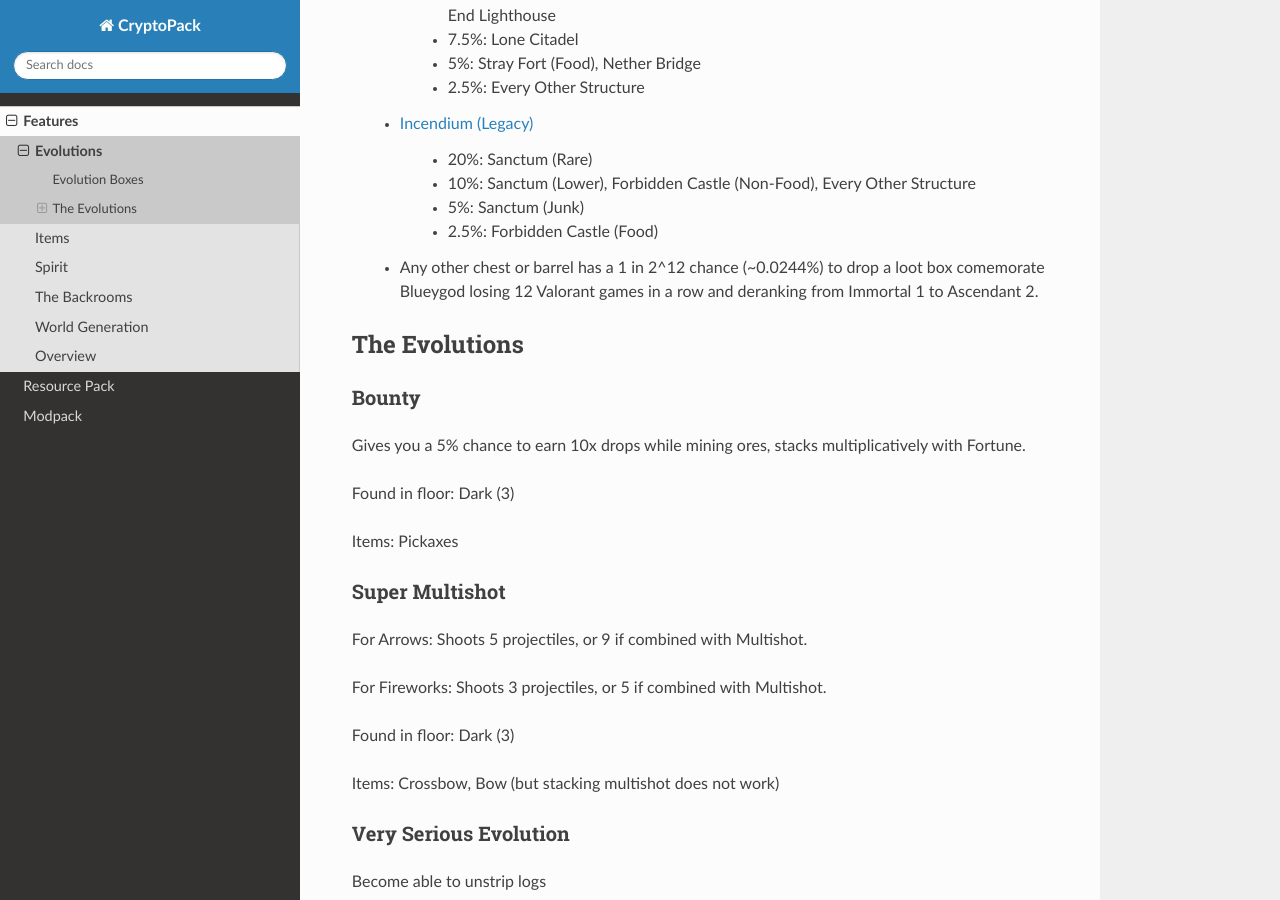
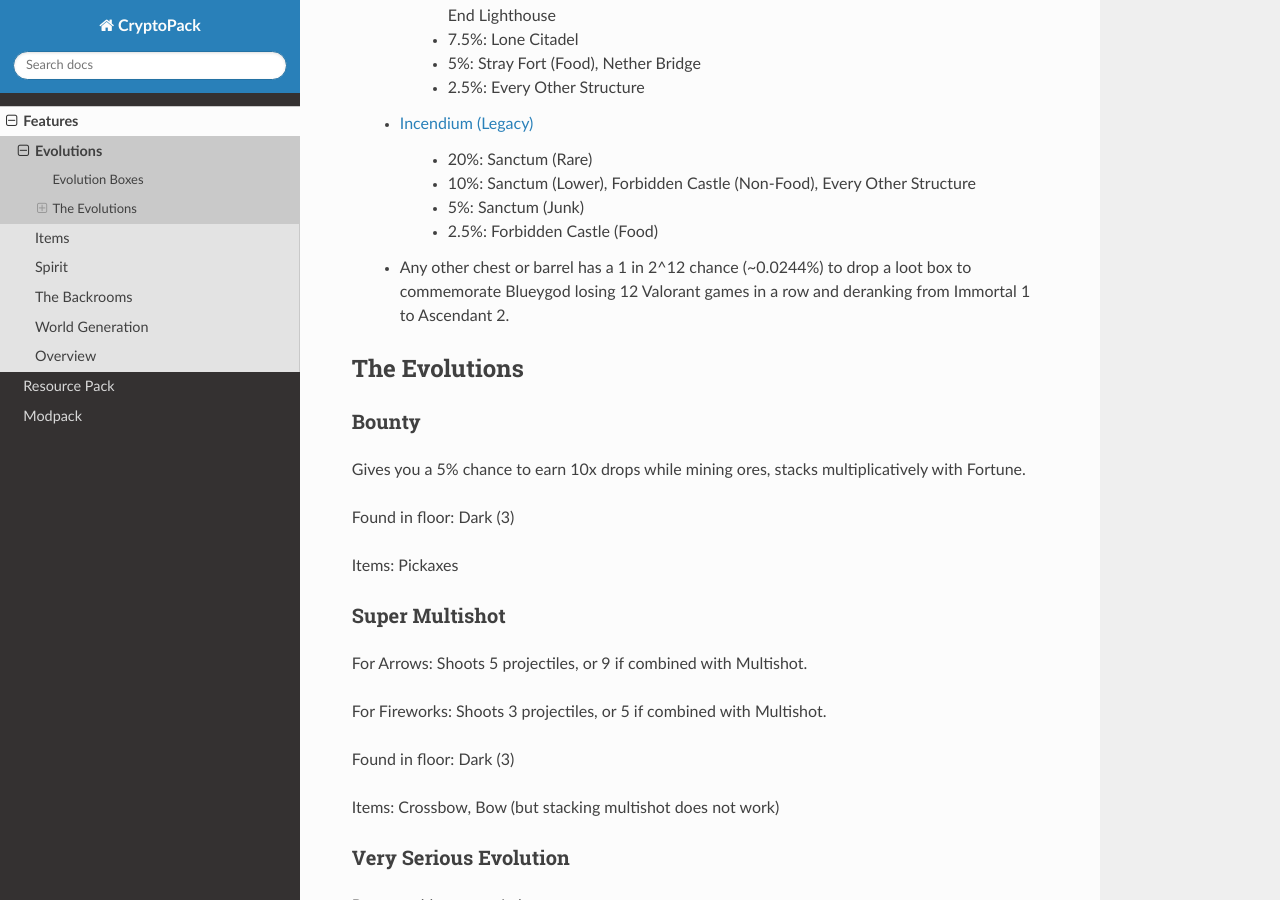
Before and after one commit to Shwabbaa/cryptopack-docs, a Sphinx documentation site: the page built from docs/source/features/evolutions.rst, in a window 1280 px wide and 900 px high, scrolled down 1136 px. Built offline with Sphinx 7.4.7 and the Read the Docs theme 3.1.0, drawn with Linux system fonts in a browser that asks for light colours; pages that are not in the unit, such as notebooks, are missing from menus.

Commit message:
Fix typo in loot box description

```diff
--- a/docs/source/features/evolutions.rst
+++ b/docs/source/features/evolutions.rst
@@ -69,7 +69,7 @@ They can be obtained through the following methods:
 
       * 2.5%: Forbidden Castle (Food)
 
-   * Any other chest or barrel has a 1 in 2^12 chance (~0.0244%) to drop a loot box comemorate Blueygod losing 12 Valorant games in a row and deranking from Immortal 1 to Ascendant 2.
+   * Any other chest or barrel has a 1 in 2^12 chance (~0.0244%) to drop a loot box to commemorate Blueygod losing 12 Valorant games in a row and deranking from Immortal 1 to Ascendant 2.
 
 The Evolutions
 -------------------
```
